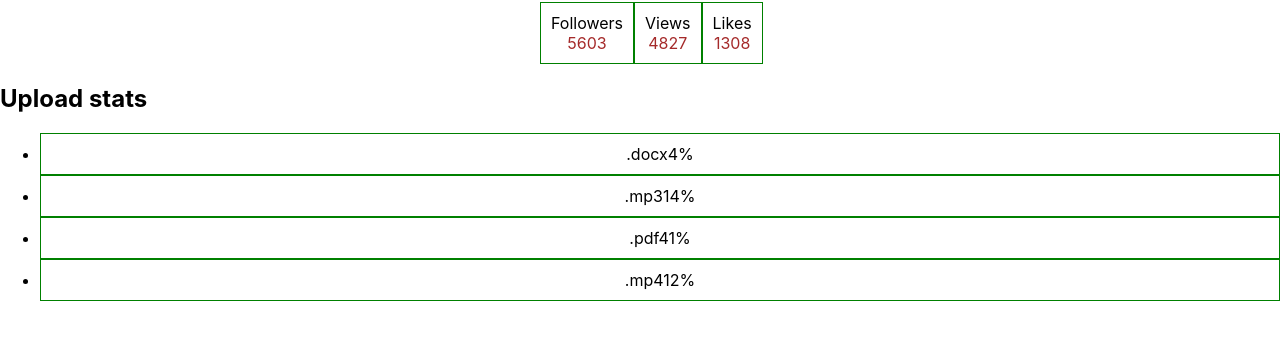
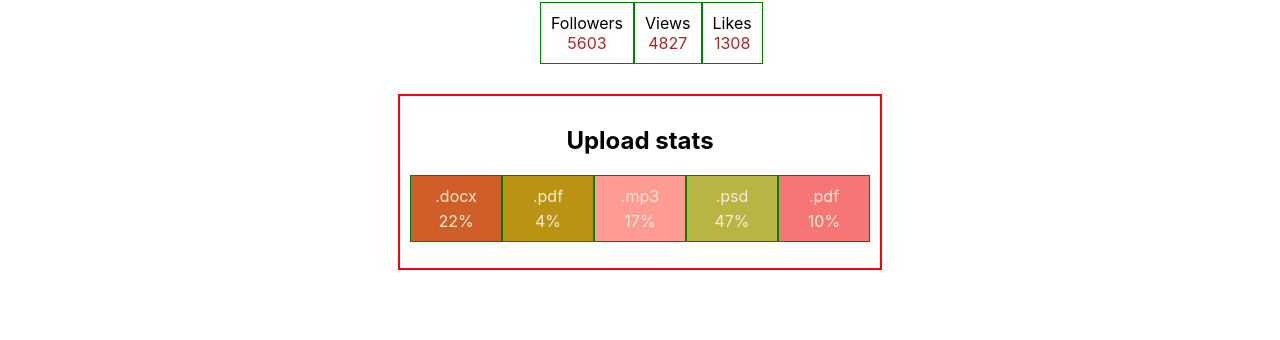
Before and after one commit to dino004/goit-react-hw-01-components, a React (Create React App) app: page / in a window 1280 px wide. Shown: the part 278-618 px from the top of the page. Built offline with nearby package versions, Linux system fonts and the light colour scheme.

Commit message:
Виконав друге завдання

```diff
--- a/package.json
+++ b/package.json
@@ -36,5 +36,9 @@
       "last 1 firefox version",
       "last 1 safari version"
     ]
-  }
+  },
+  "description": "This project was created with [Create React App](https://github.com/facebook/create-react-app). To get acquainted and configure additional features [refer to documentation](https://facebook.github.io/create-react-app/docs/getting-started).",
+  "main": "index.js",
+  "author": "",
+  "license": "ISC"
 }
--- a/src/components/App.jsx
+++ b/src/components/App.jsx
@@ -1,5 +1,5 @@
 import user from 'dataFiles/user.json';
-// import data from 'dataFiles/data.json';
+import data from 'dataFiles/data.json';
 import { Profile } from './Profile/Profile';
 import { Statistics } from './Statistics/Statistics';
 
@@ -13,7 +13,7 @@ export const App = () => {
         avatar={user.avatar}
         stats={user.stats}
       />
-      <Statistics />
+      <Statistics title="Upload stats" stats={data}/>
     </>
   );
 };
--- a/src/components/Profile/Profile.jsx
+++ b/src/components/Profile/Profile.jsx
@@ -1,5 +1,6 @@
 import PropTypes from "prop-types";
 import css from './Profile.module.css';
+
 
 export const Profile = ({ username, tag, location, avatar, stats }) => {
   return (
--- a/src/components/Statistics/Statistics.jsx
+++ b/src/components/Statistics/Statistics.jsx
@@ -1,35 +1,30 @@
-import PropTypes from "prop-types";
+// import PropTypes from 'prop-types';
 import css from './Statistics.module.css';
+import data from 'dataFiles/data.json';
+import { getRandomHexColor } from '../utils/GenerationColor';
 
-export const Statistics = ({title, stats}) => {
-return (
+export const Statistics = ({ title, stats }) => {
+  return (
     <section className={css.statistics}>
-  <h2 className={css.title}>Upload stats</h2>
+      {title && <h2 className={css.title}>{title}</h2>}
 
-  <ul className={css.statList}>
-    <li className={css.item}>
-      <span className={css.label}>.docx</span>
-      <span className={css.percentage}>4%</span>
-    </li>
-    <li className={css.item}>
-      <span className={css.label}>.mp3</span>
-      <span className={css.percentage}>14%</span>
-    </li>
-    <li className={css.item}>
-      <span className={css.label}>.pdf</span>
-      <span className={css.percentage}>41%</span>
-    </li>
-    <li className={css.item}>
-      <span className={css.label}>.mp4</span>
-      <span className={css.percentage}>12%</span>
-    </li>
-  </ul>
-</section>
-)
-}
+      <ul className={css.statList}>
+        {data.map(data => (
+          <li
+            style={{ backgroundColor: getRandomHexColor() }}
+            key={data.id}
+            className={css.item}
+          >
+            <span className={css.label}>{data.label}</span>
+            <span className={css.percentage}>{data.percentage}%</span>
+          </li>
+        ))}
+      </ul>
+    </section>
+  );
+};
 
-
-Statistics.protoTypes = {
-    title: PropTypes.string.isRequired,
-    stats: PropTypes.objectOf(PropTypes.number),
-  };
+// Statistics.propTypes = {
+//   title: PropTypes.string.isRequired,
+//   stats: PropTypes.object,
+// };
--- a/src/components/Statistics/Statistics.module.css
+++ b/src/components/Statistics/Statistics.module.css
@@ -0,0 +1,31 @@
+.statistics {
+    width: max-content;
+    margin-top: 30px;
+    margin-left: auto;
+    margin-right: auto;
+    border: 2px solid red;
+    padding: 10px;
+}
+
+.title {
+    text-align: center;
+}
+
+.statList {
+    display: flex;
+    padding: 0;
+}
+
+.item {
+    color: antiquewhite;
+    display: flex;
+    flex-direction: column;
+    width: 70px;;
+    padding: 10px;
+}
+
+
+
+.label {
+    padding-bottom: 5px;
+}
--- /dev/null
+++ b/src/components/utils/GenerationColor.js
@@ -0,0 +1,5 @@
+export function getRandomHexColor() {
+    return `#${Math.floor(Math.random() * 16777215)
+      .toString(16)
+      .padStart(6, 0)}`;
+  }
```
Also changed, not shown: 1 other file (tests, documents, lock files or other folders).
